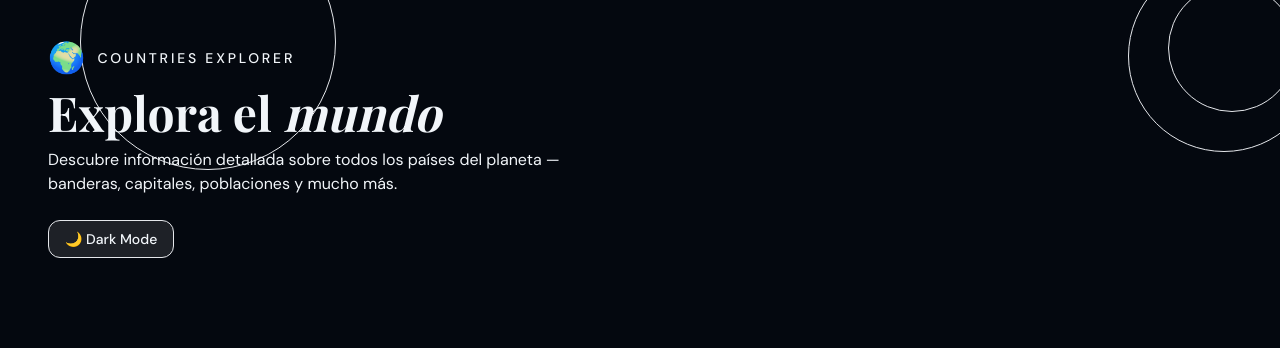
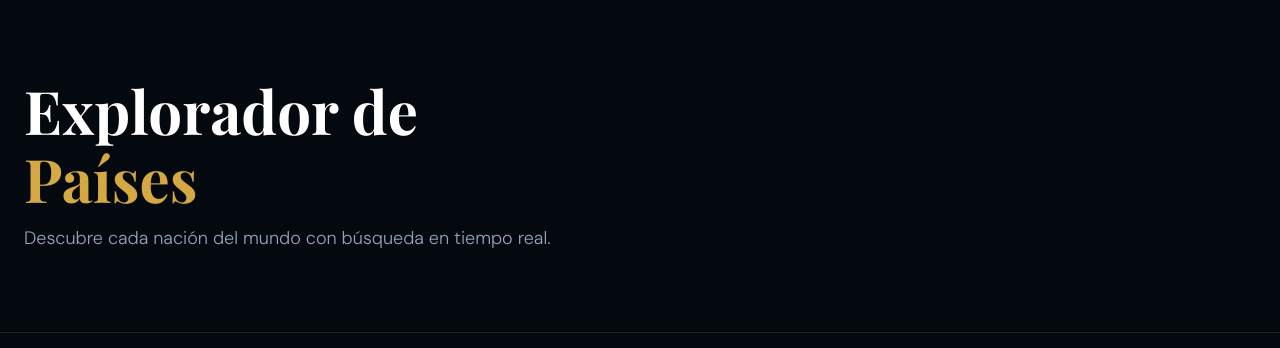
Before and after one commit to MateoRiosdev/frontend-countries-explorer, a React (Vite) app: page / in a window 1280 px wide. Shown: the top 348 px of the page. Built offline with nearby package versions, Linux system fonts and the light colour scheme; no server answers.

Commit message:
Update App.jsx

```diff
--- a/src/App.jsx
+++ b/src/App.jsx
@@ -1,14 +1,10 @@
 import { Routes, Route } from 'react-router-dom'
 import HomePage from './pages/HomePage'
-import Header from './components/Header' // 👈 IMPORTAR
 
 export default function App() {
   return (
-    <div>
-      <Header />
-      <Routes>
-        <Route path="/" element={<HomePage />} />
-      </Routes>
-    </div>
+    <Routes>
+      <Route path="/" element={<HomePage />} />
+    </Routes>
   )
 }
```
